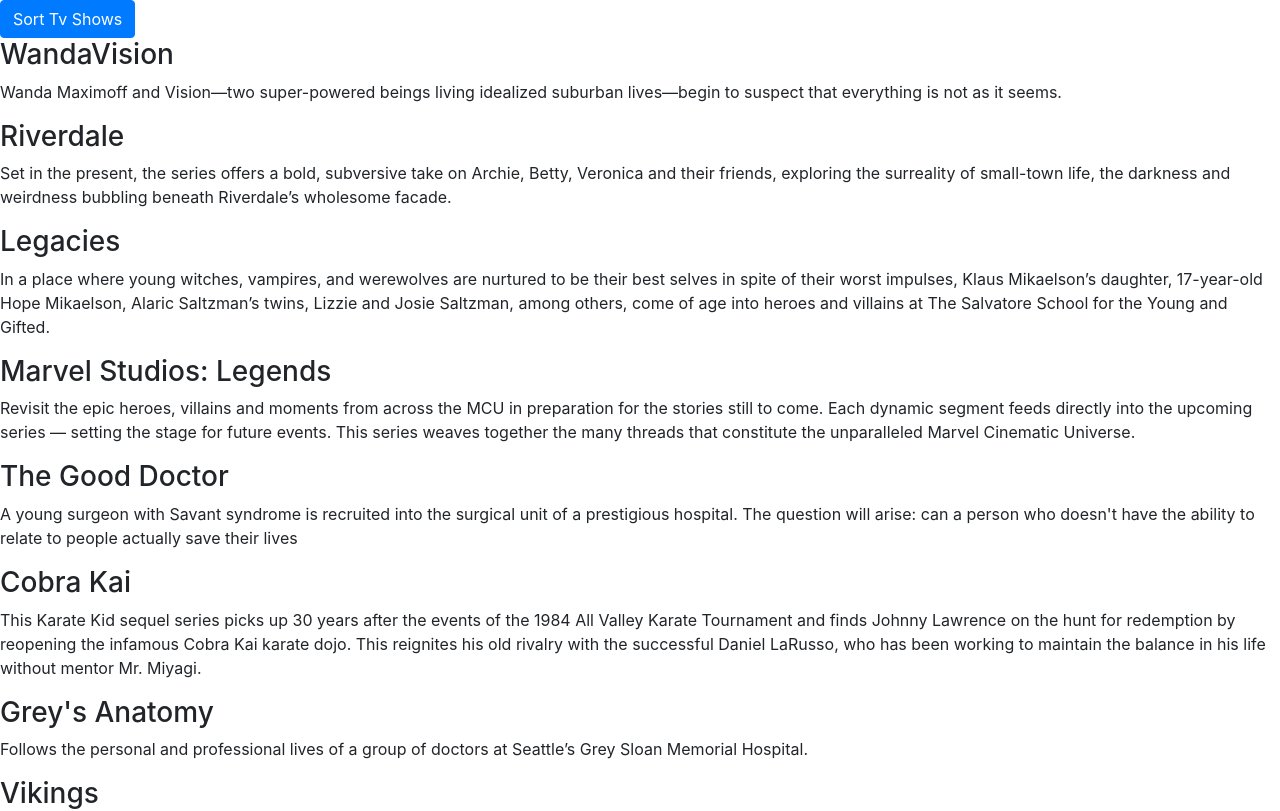
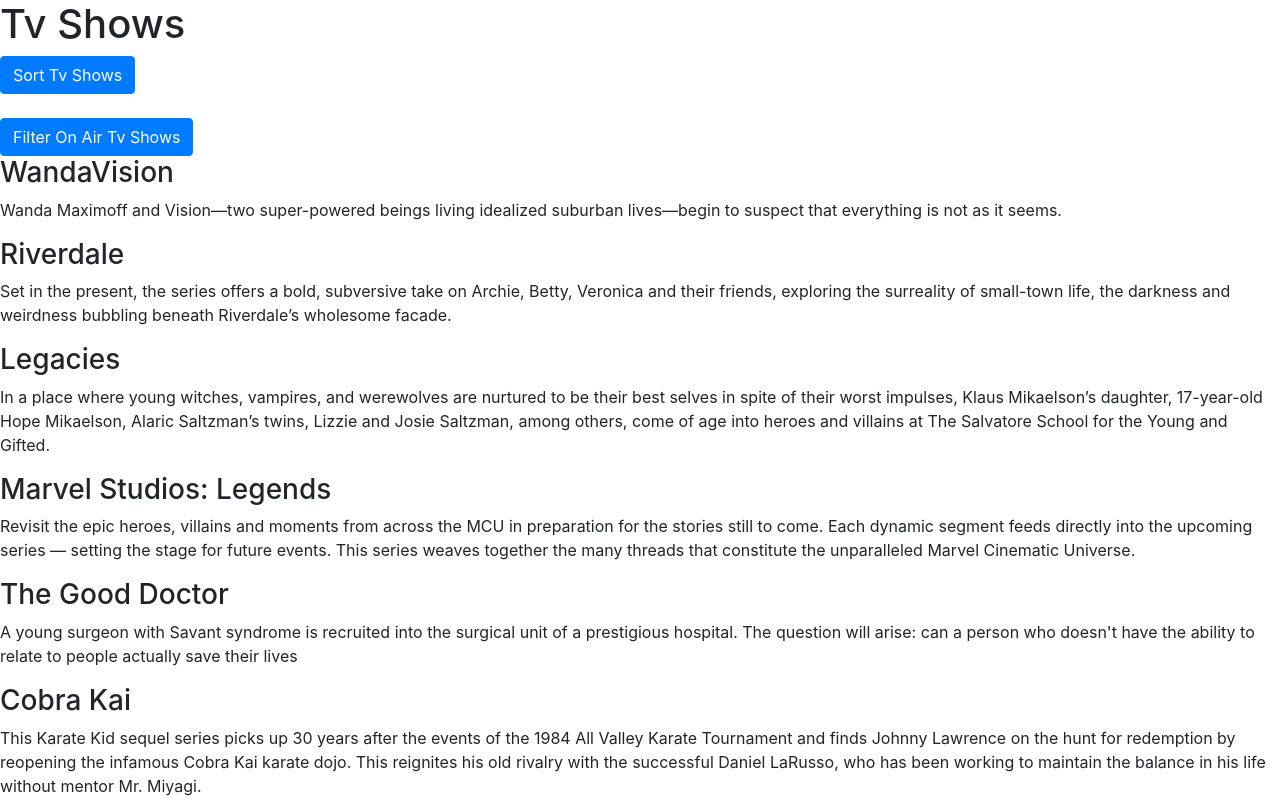
Before and after one commit to srgray17/React-Project, a React (Create React App) app: page /displaytvshows in a window 1280 px wide. Shown: the top 811 px of the page. Built offline with nearby package versions, Linux system fonts and the light colour scheme.

Commit message:
fixed sort and added filter

```diff
--- a/src/components/About.jsx
+++ b/src/components/About.jsx
@@ -3,8 +3,13 @@
 
 const About = () => {
   return (
+    <>
     <Header title="About"/>
-
+    <p>
+      This application uses two interactive components.
+      It allows the user to sort and filter tv show data from a local JSON file.
+    </p>
+    </>
   );
 }
 
--- a/src/components/DisplayTvShows.jsx
+++ b/src/components/DisplayTvShows.jsx
@@ -1,16 +1,24 @@
-import React, {useState, useMemo} from 'react';
+import React, {useState} from 'react';
+import Header from './shared/Header'
 
 import tvshows from './tvShows.json';
 import SortShows from './SortShows';
+import FilterShows from './FilterShows';
 
-function TvShows() {
+const DisplayTvShows = () => {
 
-  const shows = useMemo(() => tvshows, []);
+  //const shows = useMemo(() => tvshows, []);
+  const [shows, setShows] = useState(tvshows);
 
 
   return (
     <>
-      <SortShows shows={shows.name}
+      <Header title="Tv Shows"/>
+      <SortShows shows={shows} setShows={setShows}
+      />
+      <br/>
+      <br/>
+      <FilterShows shows={shows} setShows={setShows}
       />
       <div>
         {shows.map((show, i) => (
@@ -24,4 +32,4 @@
   );
 }
 
-export default TvShows;
+export default DisplayTvShows;
--- /dev/null
+++ b/src/components/FilterShows.jsx
@@ -0,0 +1,23 @@
+import React from 'react';
+
+const FilterShows = ({shows, setShows}) => {
+
+  const filerTvShows = () => {
+    const filtered = shows.filter((show) => {
+     return show.onAir === true
+    });
+    setShows([...filtered]);
+  }
+
+  return(
+    <button
+    className="btn btn-primary"
+    type="button"
+    onClick={filerTvShows}
+    >
+      Filter On Air Tv Shows
+    </button>
+  );
+}
+
+export default FilterShows;
--- a/src/components/Home.jsx
+++ b/src/components/Home.jsx
@@ -5,6 +5,9 @@
   return (
     <>
     <Header title="Home"/>
+    <h3>Welcome </h3>
+    <p>This application is a school assignmment using React components.</p>
+    <p>For more information about this application please viste the About page.</p>
     </>
 
   );
--- a/src/components/SortShows.jsx
+++ b/src/components/SortShows.jsx
@@ -1,16 +1,24 @@
-import React, {useMemo} from 'react';
-import tvshows from './tvShows.json';
+import React, {useState} from 'react';
+// import tvshows from './tvShows.json';
 
-const SortShows = ({shows}) => {
+const SortShows = ({shows, setShows}) => {
 
   //const shows = useMemo(() => tvshows, []);
+  const [direction, setDirection] = useState('asc');
 
   const sortTvShows = () => {
-      return shows.sort(function(a, b){
-        var nameA = a.name;
-        var nameB = b.name;
-        return (nameA < nameB) ? -1 : (nameA > nameB) ? 1 : 0;
-      });
+    // console.log(shows);
+    const sorted = shows.sort((a, b) => {
+      if(direction === 'asc'){
+        setDirection('dec');
+        return a.name.toLowerCase() > b.name.toLowerCase() ? 1 : -1;
+      }
+      else{
+        setDirection('asc');
+        return a.name.toLowerCase() < b.name.toLowerCase() ? 1 : -1;
+      }
+    });
+      setShows([...sorted]);
   }
 
   return (
--- a/src/components/shared/Navigation.jsx
+++ b/src/components/shared/Navigation.jsx
@@ -2,7 +2,6 @@
 import { Link } from 'react-router-dom';
 const Navigation = () => {
   return (
-    <nav>
       <ul className="nav nav-pills justify-content-center">
         <li className="nav-item">
           <Link className="nav-link" to="/">Home</Link>
@@ -10,7 +9,6 @@
           <Link className="nav-link" to="/displaytvshows">Tv Shows</Link>
         </li>
       </ul>
-    </nav>
   );
 }
 
```
